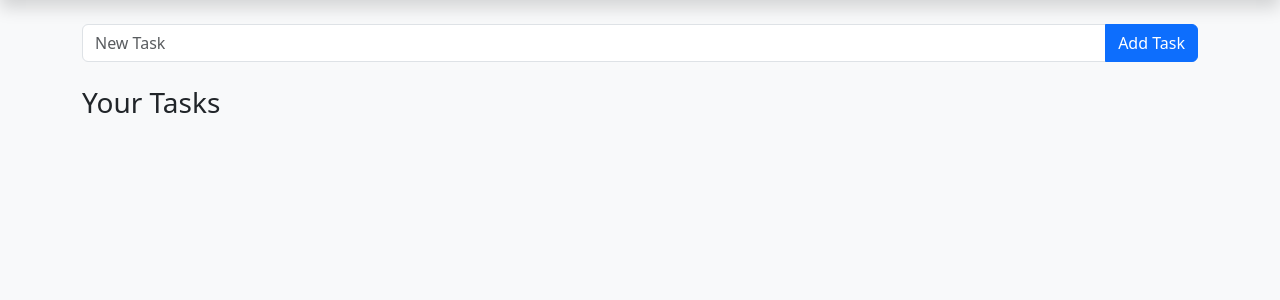
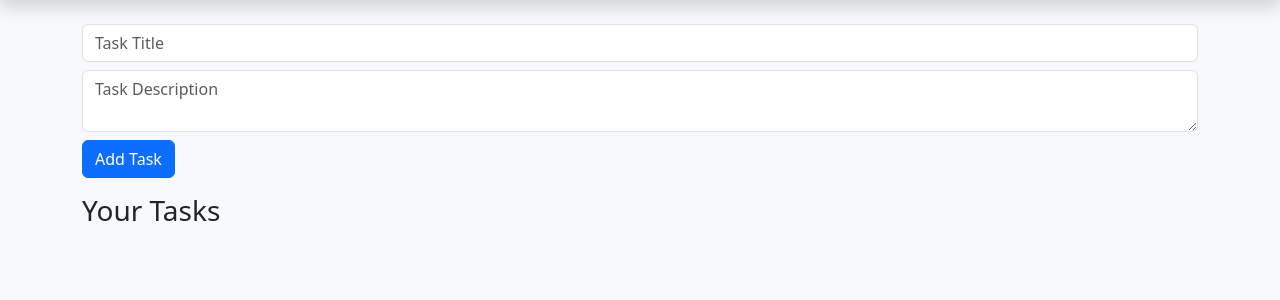
Before and after one commit to sinamoghtaderfar/flask-todo, a Flask app: page /dashboard in a window 1280 px wide. Shown: the part 56-356 px from the top of the page. Run offline with Flask 3, Linux system fonts and the light colour scheme; the visitor is signed in with stand-in values (Sample User, id 1); data that the repository does not hold is empty.

Commit message:
Add task description, UUID field, and secure edit via UUID

```diff
--- a/app.py
+++ b/app.py
@@ -7,7 +7,7 @@ from datetime import timedelta
 import os
 
 from models import db, User, Task
-from forms import RegisterForm, LoginForm
+from forms import RegisterForm, LoginForm, AddTaskForm
 
 
 # --------config------------
@@ -44,15 +44,15 @@ def load_user(user_id):
 @login_required
 def dashboard():
     if request.method == "POST":
-
         title = request.form.get("title")
+        description = request.form.get("description")
         if title:
-            task = Task(title=title, owner=current_user)
+            task = Task(title=title, description=description, owner=current_user)
             db.session.add(task)
             db.session.commit()
-
     tasks = Task.query.filter_by(owner=current_user).all()
     return render_template("dashboard.html", tasks=tasks)
+
 
 @app.route("/register", methods=["GET", "POST"])
 def register():
@@ -107,20 +107,23 @@ def delete_task(task_id):
     db.session.delete(task)
     db.session.commit()
     return redirect(url_for("dashboard"))
-@app.route("/edit/<int:task_id>")
+
+@app.route("/task/<uuid>/edit", methods=["GET", "POST"])
 @login_required
-def edit_task(task_id):
-    task = Task.query.get_or_404(task_id)
+def edit_task(uuid):
+    task = Task.query.filter_by(
+        uuid=uuid,
+        owner=current_user
+    ).first_or_404()
 
-    if task.user_id != current_user.id:
-        abort(403)
-    new_title = request.args.get("title")
+    if request.method == "POST":
+        task.title = request.form.get("title")
+        task.description = request.form.get("description")
+        db.session.commit()
+        return redirect(url_for("dashboard"))
 
-    if new_title:
-        task.title = new_title
-        db.session.commit()
+    return render_template("edit_task.html", task=task)
 
-    return redirect(url_for("dashboard"))
 
 @app.route("/complete/<int:task_id>")
 @login_required
--- a/templates/dashboard.html
+++ b/templates/dashboard.html
@@ -6,11 +6,14 @@
 <div class="container mt-4">
 
     <!-- Form to add new task -->
-    <form method="POST" class="mb-4">
-        <div class="input-group">
-            <input type="text" name="title" class="form-control" placeholder="New Task" required>
-            <button type="submit" class="btn btn-primary">Add Task</button>
+    <form method="POST" class="mb-3">
+        <div class="mb-2">
+            <input type="text" name="title" class="form-control" placeholder="Task Title" required>
         </div>
+        <div class="mb-2">
+            <textarea name="description" class="form-control" placeholder="Task Description"></textarea>
+        </div>
+        <button type="submit" class="btn btn-primary">Add Task</button>
     </form>
 
     <!-- List of tasks -->
@@ -19,7 +22,10 @@
         {% for task in tasks %}
         <li class="list-group-item d-flex justify-content-between align-items-center" data-task-id="{{ task.id }}">
             <div>
-                {{ task.title }}
+                <strong class="fs-5 text-break">{{ task.title }}:</strong>
+
+                {{ task.description }}
+
                 {% if task.completed %}
                     <span class="badge bg-success ms-2">Done</span>
                 {% endif %}
@@ -28,7 +34,10 @@
                 <!-- Complete / Edit / Delete buttons -->
                 {% if not task.completed %}
                 <button class="btn btn-sm btn-success complete-btn">✔</button>
-                <button class="btn btn-sm btn-warning edit-btn">✎</button>
+<a href="{{ url_for('edit_task', uuid=task.uuid) }}"
+   class="btn btn-sm btn-outline-warning">
+   Edit
+</a>
                 {% endif %}
                 <button class="btn btn-sm btn-danger delete-btn">🗑</button>
             </div>
```
Also changed, not shown: forms.py (+7 -1 lines), models.py (+8 -1 lines), templates/edit_task.html (added, +26 -0 lines).
